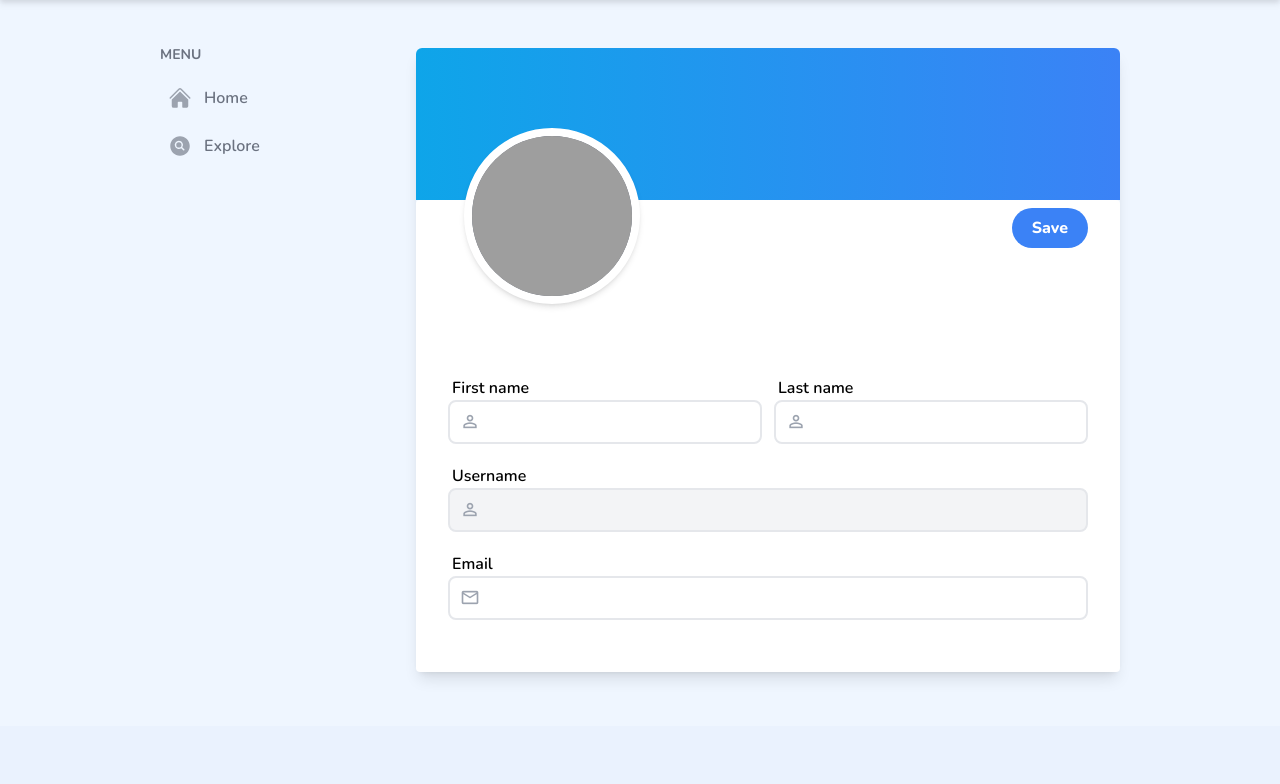
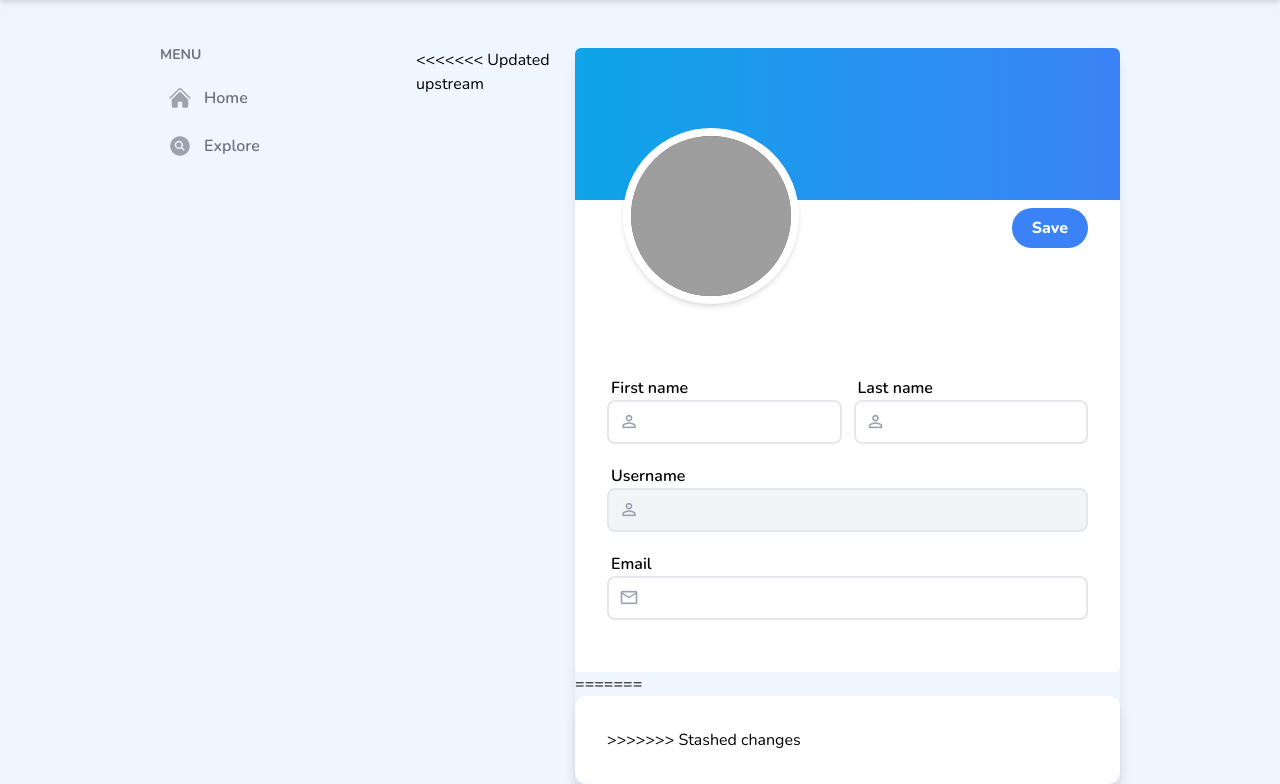
Before and after one commit to palsarip/UTS-Web-Programming, a PHP site: page /profile.php in a window 1280 px wide. Shown: the part 74-858 px from the top of the page. Before the commit the page ends 752 px from the top, so only its background shows below. Run offline with PHP 8.4, Linux system fonts and the light colour scheme; the visitor is signed in with stand-in values (Sample User, id 1); data that the repository does not hold is empty; some libraries are stand-ins or nearby versions; grey boxes are pictures that could not be loaded.

Commit message:
Update profile.php

```diff
--- a/profile.php
+++ b/profile.php
@@ -127,6 +127,7 @@
           </div>
         </aside>
       </div>
+<<<<<<< Updated upstream
       <div id="profile" class="w-full rounded-md shadow-lg">
           <div class="w-full h-[8em] md:h-[9em] xl:h-[9.5em] bg-gradient-to-r from-sky-500 to-blue-500 rounded-t-md p-[1em] pt-[2em] ">
             <div class="flex justify-end mr-0 md:mr-2 xl:mr-4">
@@ -209,6 +210,15 @@
                       </div>
                   </form>
                 </div>
+=======
+      <div id="profile" class="w-full">
+          <div class="w-full bg-white shadow-lg rounded-xl p-[2em]">
+            <div class="flex">
+                <div id="post-header">
+
+                </div>
+              <div id="discussion" class="">
+>>>>>>> Stashed changes
               </div>
             </div>
           </div>
```
